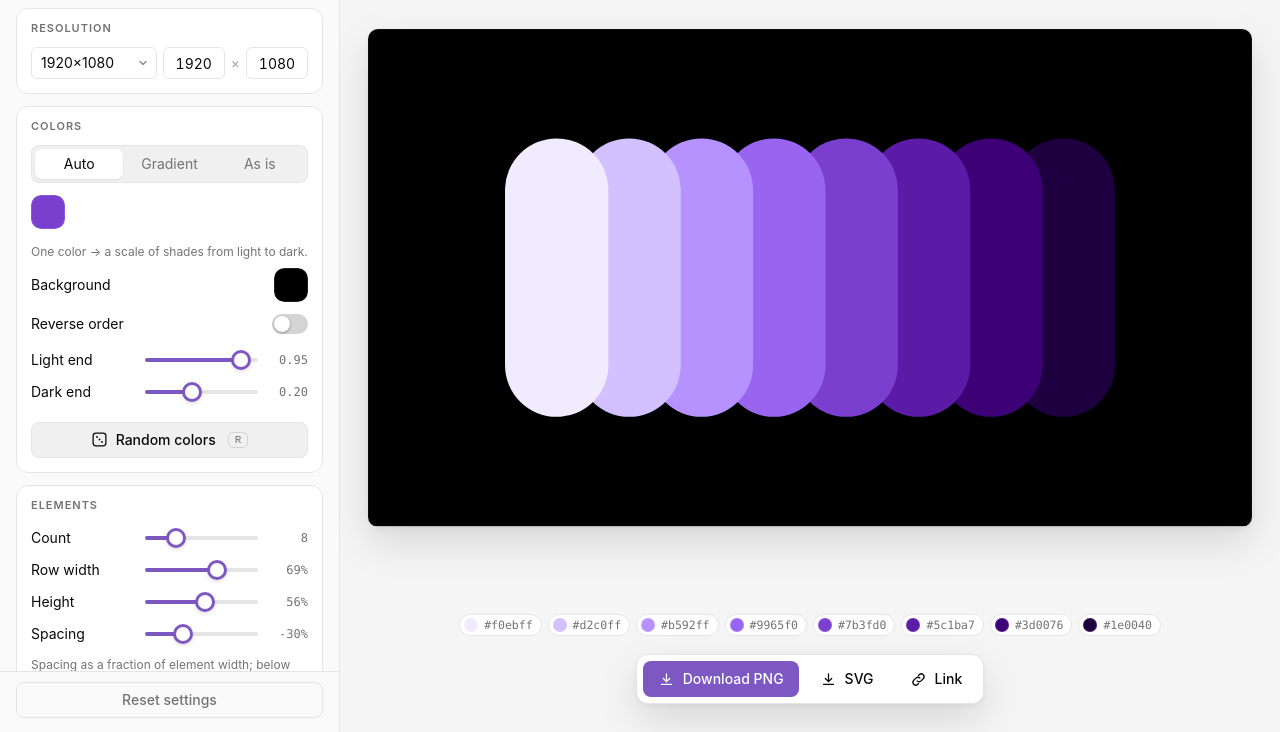
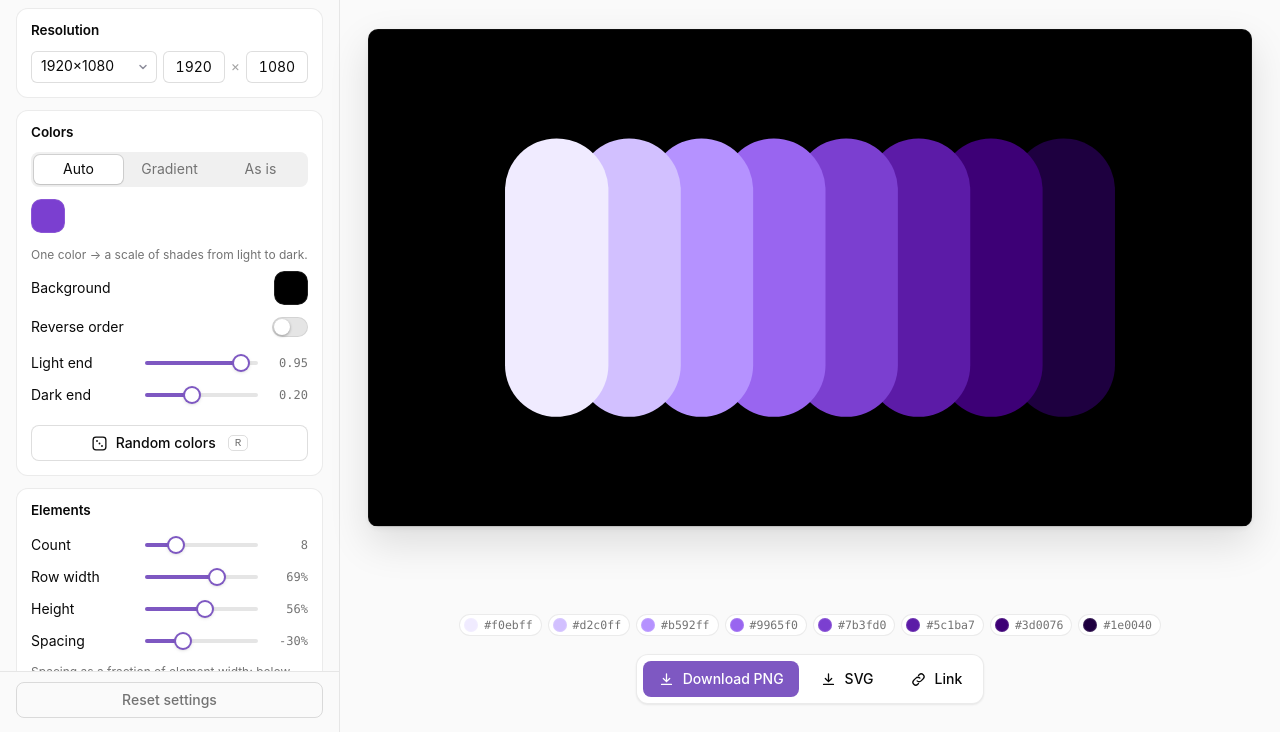
Before and after one commit to rozeraf/wallpaper-pills, a website with bundled scripts: page src/index.html in a window 1280 px wide. Shown: the part 68-800 px from the top of the page. Built offline with nearby package versions, Linux system fonts and the light colour scheme.

Commit message:
style: fewer surface levels for a more cohesive look
Two surfaces (page and card) with translucent borders; controls sit darker than
the card with an outline, tab rails are lighter. Section titles are plain text
instead of small caps; buttons are outlined; thinner slider thumb ring.

Claude-Session: https://claude.ai/code/session_01UZiA3Whx3KxGYXu4aLvz1R

```diff
--- a/src/style.css
+++ b/src/style.css
@@ -1,17 +1,19 @@
 /* ---------- токены ---------- */
 :root {
   /* нейтральная серая шкала без оттенка */
+  /* два уровня поверхности: фон и карточка; контролы — темнее карточки, с обводкой */
   --bg: #0a0a0a;
-  --panel: #0f0f0f;
-  --card: #161616;
-  --field: #1c1c1c;
-  --hover: #262626;
-  --line: #262626;
-  --line-strong: #383838;
+  --panel: var(--bg);
+  --card: #141414;
+  --field: #0c0c0c;
+  --tabs: #1f1f1f;
+  --hover: #1c1c1c;
+  --line: rgb(255 255 255 / .08);
+  --line-strong: rgb(255 255 255 / .14);
+  --track: rgb(255 255 255 / .12);
   --text: #fafafa;
   --muted: #a1a1a1;
   --faint: #6b6b6b;
-  --seg: #1c1c1c; --seg-on: #2e2e2e;
   /* акцент — оттенок основного цвета обоев: --ah (hue) и --ac (chroma) ставит JS */
   --ah: 298; --ac: .16;
   --accent: oklch(.72 var(--ac) var(--ah));
@@ -27,9 +29,9 @@
 :root.neutral { --accent: #e5e5e5; --accent-hi: #fff; --accent-soft: rgb(255 255 255 / .14); }
 @media (prefers-color-scheme: light) {
   :root {
-    --bg: #f5f5f5; --panel: #fafafa; --card: #ffffff; --field: #ffffff; --hover: #f0f0f0;
-    --line: #e5e5e5; --line-strong: #d4d4d4; --text: #0a0a0a; --muted: #737373; --faint: #a3a3a3;
-    --seg: #f0f0f0; --seg-on: #ffffff;
+    --bg: #fafafa; --card: #ffffff; --field: #ffffff; --tabs: #f0f0f0; --hover: #f5f5f5;
+    --line: rgb(0 0 0 / .08); --line-strong: rgb(0 0 0 / .13); --track: rgb(0 0 0 / .1);
+    --text: #0a0a0a; --muted: #737373; --faint: #a3a3a3;
     --accent: oklch(.55 var(--ac) var(--ah)); --accent-hi: oklch(.48 var(--ac) var(--ah));
     --accent-soft: oklch(.55 var(--ac) var(--ah) / .14); --on-accent: #fff;
     --shadow: 0 16px 40px rgb(0 0 0 / .12), 0 2px 6px rgb(0 0 0 / .06);
@@ -65,11 +67,11 @@ aside {
 .brand p { margin: 2px 0 0; color: var(--muted); font-size: 12px; }
 .logo { display: flex; height: 26px; }
 .lang { margin-left: auto; align-self: flex-start; display: flex; gap: 2px; padding: 2px; border-radius: 8px;
-  background: var(--seg); border: 1px solid var(--line); }
+  background: var(--tabs); }
 .lang button { padding: 2px 7px; border: 0; border-radius: 6px; background: none; color: var(--faint);
   font-size: 11px; font-weight: 600; letter-spacing: .04em; cursor: pointer; transition: background .15s, color .15s; }
 .lang button:hover { color: var(--text); }
-.lang [aria-pressed=true] { background: var(--seg-on); color: var(--text); box-shadow: var(--shadow-sm); }
+.lang [aria-pressed=true] { background: var(--field); color: var(--text); box-shadow: 0 0 0 1px var(--line-strong), var(--shadow-sm); }
 .logo i { width: 15px; height: 26px; border-radius: 99px; box-shadow: 0 0 0 2px var(--panel); }
 .logo i + i { margin-left: -6px; }
 .logo i:nth-child(1) { background: oklch(.92 calc(var(--ac) * .35) var(--ah)); }
@@ -82,7 +84,7 @@ fieldset {
 }
 legend {
   float: left; width: 100%; padding: 0; margin: 0 0 10px;
-  color: var(--muted); font-size: 11px; font-weight: 600; text-transform: uppercase; letter-spacing: .09em;
+  color: var(--text); font-size: 13.5px; font-weight: 600; letter-spacing: -.005em;
 }
 legend + * { clear: both; }
 
@@ -105,9 +107,9 @@ legend + * { clear: both; }
 /* ---------- поля ---------- */
 input[type=number], select {
   height: 32px; padding: 0 9px; border-radius: var(--r-sm);
-  background: var(--field); border: 1px solid var(--line); transition: border-color .15s;
+  background: var(--field); border: 1px solid var(--line-strong); transition: border-color .15s, background .15s;
 }
-input[type=number]:hover, select:hover { border-color: var(--line-strong); }
+input[type=number]:hover, select:hover { background: var(--hover); }
 input[type=number] { width: 62px; text-align: center; font-variant-numeric: tabular-nums; -moz-appearance: textfield; appearance: textfield; }
 input[type=number]::-webkit-inner-spin-button, input[type=number]::-webkit-outer-spin-button { -webkit-appearance: none; margin: 0; }
 select {
@@ -135,18 +137,18 @@ input[type=range] {
 }
 input[type=range]::-webkit-slider-runnable-track {
   height: 4px; border-radius: 99px;
-  background: linear-gradient(var(--accent), var(--accent)) 0 / var(--p) 100% no-repeat, var(--line);
+  background: linear-gradient(var(--accent), var(--accent)) 0 / var(--p) 100% no-repeat, var(--track);
 }
-input[type=range]::-moz-range-track { height: 4px; border-radius: 99px; background: var(--line); }
+input[type=range]::-moz-range-track { height: 4px; border-radius: 99px; background: var(--track); }
 input[type=range]::-moz-range-progress { height: 4px; border-radius: 99px; background: var(--accent); }
 input[type=range]::-webkit-slider-thumb {
   -webkit-appearance: none; width: 14px; height: 14px; margin-top: -5px; border-radius: 50%;
-  background: #fff; border: 0; box-shadow: 0 0 0 3px var(--accent), 0 2px 6px rgb(0 0 0 / .35);
+  background: #fff; border: 0; box-shadow: 0 0 0 2px var(--accent), 0 1px 4px rgb(0 0 0 / .35);
   transition: transform .15s var(--ease);
 }
 input[type=range]::-moz-range-thumb {
   width: 14px; height: 14px; border-radius: 50%; background: #fff; border: 0;
-  box-shadow: 0 0 0 3px var(--accent), 0 2px 6px rgb(0 0 0 / .35); transition: transform .15s var(--ease);
+  box-shadow: 0 0 0 2px var(--accent), 0 1px 4px rgb(0 0 0 / .35); transition: transform .15s var(--ease);
 }
 input[type=range]:hover::-webkit-slider-thumb, input[type=range]:active::-webkit-slider-thumb { transform: scale(1.18); }
 input[type=range]:hover::-moz-range-thumb, input[type=range]:active::-moz-range-thumb { transform: scale(1.18); }
@@ -159,7 +161,7 @@ input[type=range]:disabled { opacity: .35; cursor: not-allowed; }
 .switch {
   -webkit-appearance: none; appearance: none; flex: none; margin: 0; cursor: pointer;
   width: 36px; height: 20px; border-radius: 99px; position: relative;
-  background: var(--line-strong); transition: background .2s var(--ease);
+  background: var(--track); box-shadow: inset 0 0 0 1px var(--line); transition: background .2s var(--ease);
 }
 .switch::after {
   content: ""; position: absolute; top: 2px; left: 2px; width: 16px; height: 16px; border-radius: 50%;
@@ -171,16 +173,16 @@ input[type=range]:disabled { opacity: .35; cursor: not-allowed; }
 /* сегменты */
 .seg {
   display: flex; gap: 2px; padding: 3px; border-radius: var(--r); position: relative;
-  background: var(--seg); border: 1px solid var(--line);
+  background: var(--tabs);
 }
 .seg-wide { margin-bottom: 12px; }
 .seg input { position: absolute; opacity: 0; pointer-events: none; }
 .seg label {
-  flex: 1; text-align: center; padding: 5px 10px; border-radius: 7px; cursor: pointer;
+  flex: 1; text-align: center; padding: 4px 10px; border-radius: 6px; cursor: pointer;
   color: var(--muted); white-space: nowrap; transition: background .15s, color .15s;
 }
 .seg label:hover { color: var(--text); }
-.seg input:checked + label { background: var(--seg-on); color: var(--text); box-shadow: var(--shadow-sm); }
+.seg input:checked + label { background: var(--field); color: var(--text); box-shadow: 0 0 0 1px var(--line-strong), var(--shadow-sm); }
 .seg input:focus-visible + label { outline: 2px solid var(--accent); outline-offset: -2px; }
 
 /* чипы цветов */
@@ -200,11 +202,11 @@ input[type=range]:disabled { opacity: .35; cursor: not-allowed; }
 /* ---------- кнопки ---------- */
 .btn {
   display: inline-flex; align-items: center; gap: 8px; height: 36px; padding: 0 14px;
-  border-radius: var(--r); border: 1px solid var(--line); background: var(--hover);
+  border-radius: var(--r); border: 1px solid var(--line-strong); background: var(--field);
   cursor: pointer; white-space: nowrap; font-weight: 500;
   transition: border-color .15s, background .15s, transform .1s var(--ease);
 }
-.btn:hover { border-color: var(--line-strong); }
+.btn:hover { background: var(--hover); }
 .btn:active { transform: translateY(1px); }
 .btn:disabled { opacity: .6; cursor: progress; }
 .btn svg { width: 17px; height: 17px; fill: none; stroke: currentColor; stroke-width: 1.8; stroke-linecap: round; stroke-linejoin: round; }
@@ -248,7 +250,7 @@ main {
 #palette button {
   display: inline-flex; align-items: center; gap: 6px; padding: 3px 8px 3px 4px; cursor: pointer;
   font: 11.5px ui-monospace, "SF Mono", Menlo, monospace; color: var(--muted);
-  background: var(--card); border: 1px solid var(--line); border-radius: 99px;
+  background: var(--field); border: 1px solid var(--line); border-radius: 99px;
   transition: color .15s, border-color .15s;
 }
 #palette button:hover { color: var(--text); border-color: var(--line-strong); }
@@ -256,7 +258,7 @@ main {
 
 .actions {
   display: flex; gap: 6px; padding: 6px; flex-wrap: wrap; justify-content: center;
-  background: var(--card); border: 1px solid var(--line); border-radius: var(--r-lg); box-shadow: var(--shadow);
+  background: var(--card); border: 1px solid var(--line); border-radius: var(--r-lg); box-shadow: var(--shadow-sm);
 }
 .actions .btn { border-color: transparent; background: transparent; }
 .actions .btn:hover { background: var(--hover); }
```
